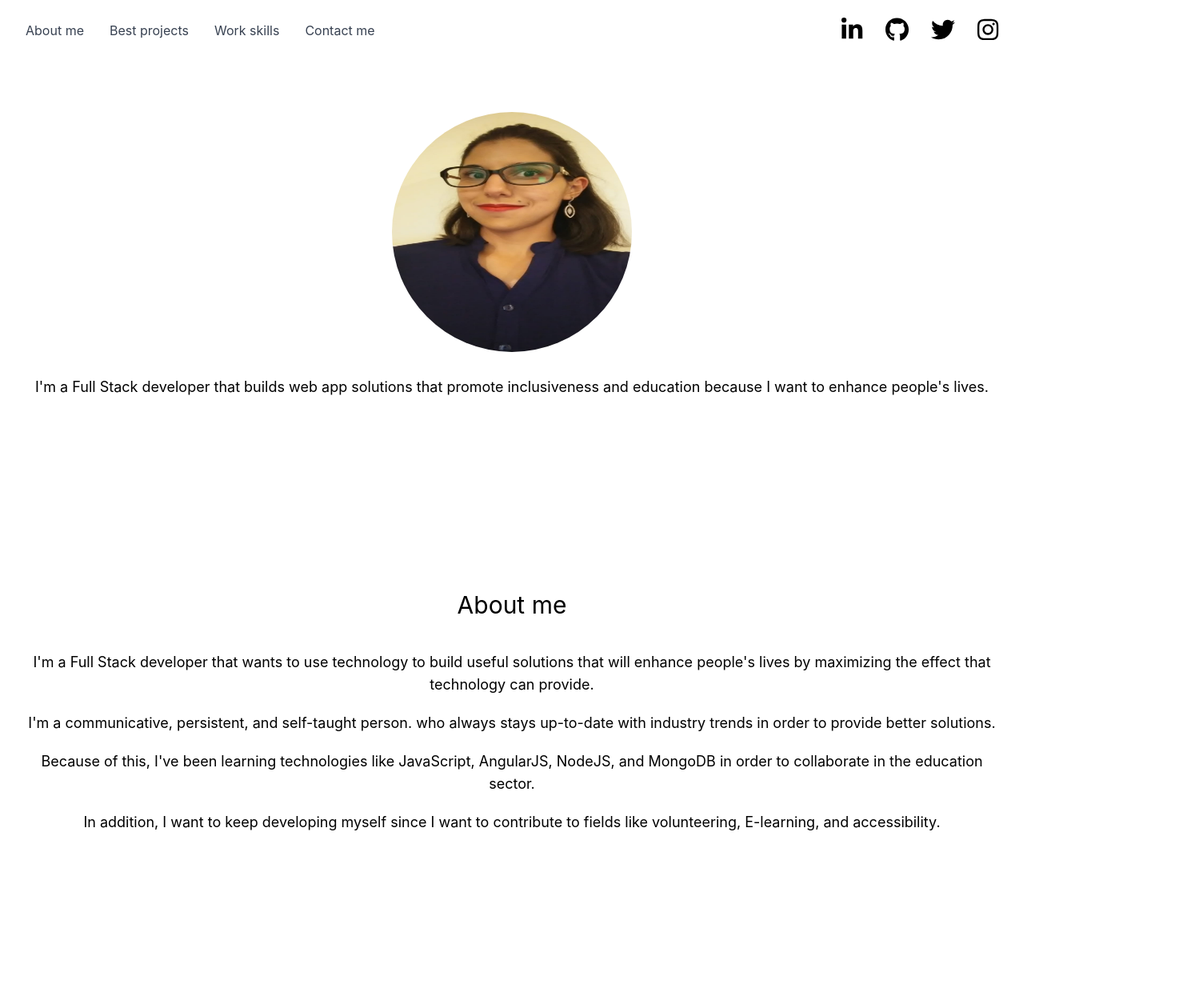
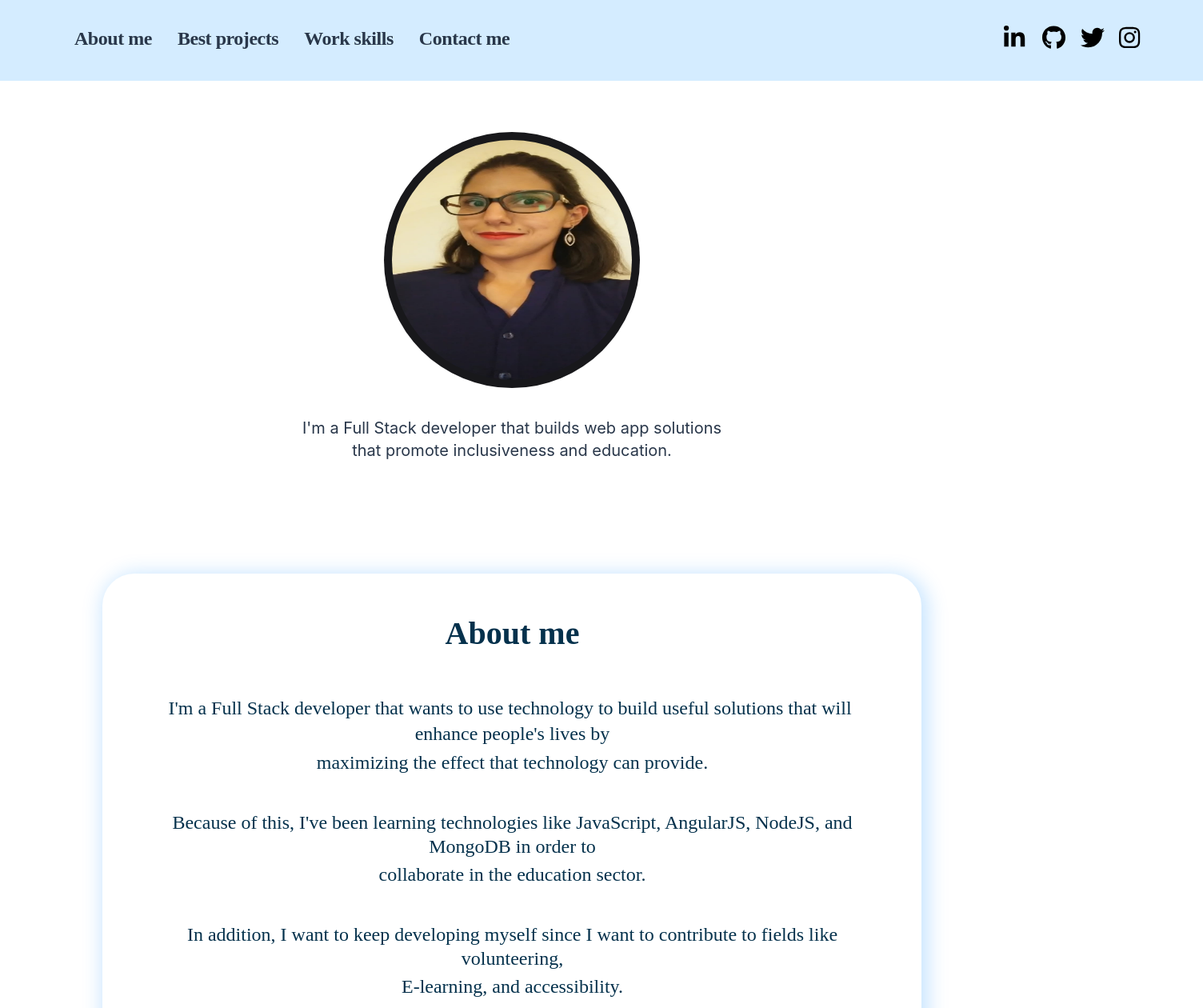
Before and after one commit to BarbDMC/BarbDMC, a Next.js app: page / in a window 1280 px wide. Shown: the top 1260 px of the page at 80% size, 1504 px wide, since content can reach past the window. Built offline with nearby package versions, Linux system fonts and the light colour scheme.

Commit message:
Navbar and About styles implemented

```diff
--- a/components/About/AboutMe.js
+++ b/components/About/AboutMe.js
@@ -2,30 +2,26 @@ import React from 'react';
 
 const AboutMe = () => {
   return (
-    <section id='about' className='sm:pt-60 pt-40 pb-40 text-center'>
-      <h2 className='text-3xl pb-10'>About me</h2>
+    <section id='about'
+      className={`mx-32 my-[140px] shadow-[4px_4px_25px_4px_rgba(26,146,255,0.25)] bg-white flex justify-start items-stretch flex-col grow-0 shrink-0 basis-auto pl-[53px] pr-[52px] pt-[45px] pb-[41px] rounded-br-[40px] rounded-t-[40px] rounded-bl-[40px]`}
+    >
+      <p className={`[font-family:Signika_Negative] text-[40px] font-bold text-center text-[rgba(4,49,76,1)] grow-0 shrink-0 basis-auto`}>About me</p>
+      <div className={`[font-family:Nunito] text-2xl font-normal text-center leading-10 text-[rgba(4,49,76,1)] grow-0 shrink-0 basis-auto mt-[47px]`}>
+        <p className={`leading-8 whitespace-break-spaces`}>
+          I&apos;m a Full Stack developer that wants to use technology to build useful solutions that will enhance people&apos;s lives by
+        </p>
+        <p className='mb-10'>maximizing the effect that technology can provide.</p>
 
-      <p className='leading-8 md:text-lg text-sm pl-6 pr-6 pb-5 text-justify md:text-center'>
-        I&apos;m a Full Stack developer that wants to use technology to build useful
-        solutions that will enhance people&apos;s lives by maximizing the effect that
-        technology can provide.
-      </p>
+        <p className={`leading-[30px]`}>
+          Because of this, I&apos;ve been learning technologies like JavaScript, AngularJS, NodeJS, and MongoDB in order to
+        </p>
+        <p className='mb-10'>collaborate in the education sector.</p>
 
-      <p className='leading-8 md:text-lg text-sm pl-6 pr-6 pb-5 text-justify md:text-center'>
-        I&apos;m a communicative, persistent, and self-taught person.
-        who always stays up-to-date with industry trends in order
-        to provide better solutions.
-      </p>
-
-      <p className='leading-8 md:text-lg text-sm pl-6 pr-6 pb-5 text-justify md:text-center'>
-        Because of this, I&apos;ve been learning technologies like JavaScript, AngularJS,
-        NodeJS, and MongoDB in order to collaborate in the education sector.
-      </p>
-
-      <p className='leading-8 md:text-lg text-sm pl-6 pr-6 text-justify md:text-center'>
-        In addition, I want to keep developing myself since I want to contribute to fields
-        like volunteering, E-learning, and accessibility.
-      </p>
+        <p className={`leading-[30px]`}>
+          In addition, I want to keep developing myself since I want to contribute to fields like volunteering,
+        </p>
+        <p  className='mb-10'> E-learning, and accessibility.</p>
+      </div>
     </section>
   )
 }
--- a/components/Hero/Hero.js
+++ b/components/Hero/Hero.js
@@ -3,14 +3,19 @@ import Image from 'next/image';
 
 const Hero = () => {
   return (
-    <div className="text-center sm:pt-16 pt-20">
-      <Image className='rounded-full' src="/assets/images/avatar.jpeg" alt="Barbara's profile image" width={300} height={300}  />
+    <div className="flex flex-col items-center text-center pt-20 sm:pt-16">
+    <div className='w-80 h-80 bg-zinc-900 rounded-full flex justify-center items-center overflow-hidden mb-4'>
+      <Image className='rounded-full' src="/assets/images/avatar.jpeg" alt="Barbara's profile image" width={300} height={300} />
+    </div>
 
-      <p className="mt-6 md:text-lg md:text-center leading-8 text-sm pl-6 pr-6 text-justify">
-        I&apos;m a Full Stack developer that builds web app solutions that promote
-        inclusiveness and education because I want to enhance people&apos;s lives.
+    <div className="w-full px-4 mt-5">
+      <p className="font-signika-negative text-xl font-ligth text-[rgba(41,55,74,1)] max-w-[567px] mx-auto">
+        I&apos;m a Full Stack developer that builds web app solutions
+        <br />
+        that promote inclusiveness and education.
       </p>
     </div>
+  </div>
 
   )
 }
--- a/components/Navbar/Navbar.js
+++ b/components/Navbar/Navbar.js
@@ -13,21 +13,21 @@ const Navbar = () => {
   }
 
   return (
-    <nav className="bg-white border-gray-200 px-2 sm:px-4 py-2.5 rounded dark:bg-gray-900">
-      <div className="container flex flex-wrap items-center justify-between mx-auto">
+    <nav className="bg-[rgba(212,236,255,1)] flex justify-between items-start flex-row gap-2 min-w-[1504px] h-[101px] box-border pl-[93px] pr-[73px] pt-8">
+      <div className="flex justify-start items-start flex-row gap-[38px] grow-0 shrink-0 basis-auto">
 
         <button onClick={handleOpenNavbar} type="button" className="inline-flex items-center p-2 ml-3 text-sm text-gray-500 rounded-lg md:hidden hover:bg-gray-100 focus:outline-none focus:ring-2 focus:ring-gray-200 dark:text-gray-400 dark:hover:bg-gray-700 dark:focus:ring-gray-600">
           <span className="sr-only">Open main menu</span>
           <svg className="w-6 h-6" aria-hidden="true" fill="currentColor" viewBox="0 0 20 20" xmlns="http://www.w3.org/2000/svg"><path fillRule="evenodd" d="M3 5a1 1 0 011-1h12a1 1 0 110 2H4a1 1 0 01-1-1zM3 10a1 1 0 011-1h12a1 1 0 110 2H4a1 1 0 01-1-1zM3 15a1 1 0 011-1h12a1 1 0 110 2H4a1 1 0 01-1-1z" clipRule="evenodd"></path></svg>
         </button>
 
-        <div className={"w-full md:block md:w-auto" + (isOPen ? ' block' : ' hidden')} id="navbar-default">
-          <ul className="flex flex-col p-4 mt-4 border md:flex-row md:space-x-8 md:mt-0 md:border-0">
+        <div className={"grow-0 shrink-0 basis-auto pb-[5px] md:block md:w-auto" + (isOPen ? ' block' : ' hidden')} id="navbar-default">
+          <ul className="flex flex-col border md:flex-row md:space-x-8 md:mt-0 md:border-0">
             {
                 navbarInfo.map(({url, title}) => (
                   <li key={title}>
                     <Link href={url} passHref>
-                      <a className='block py-2 pl-3 pr-4 text-gray-700 rounded  md:border-0 md:p-0'>{title}</a >
+                      <a className='[font-family:Signika_Negative] text-2xl font-bold tracking-[-0.46px] text-[rgba(41,55,74,1)]  md:border-0 md:p-0'>{title}</a >
                     </Link>
                   </li>
                 ))
@@ -35,8 +35,8 @@ const Navbar = () => {
           </ul>
         </div>
 
+      </div>
         <SocialMediaList />
-      </div>
     </nav>
   )
 }
--- a/components/socialMediaList/socialMediaList.js
+++ b/components/socialMediaList/socialMediaList.js
@@ -6,12 +6,12 @@ import {FontAwesomeIcon} from "@fortawesome/react-fontawesome";
 
 const socialMediaList = () => {
   return (
-    <ul className='flex items-center'>
+    <ul className='flex justify-start items-start flex-row grow-0 shrink-0 basis-auto'>
       {
         socialMediaIcons.map(({iconClass, url}) => (
           <li key={iconClass}>
             <Link href={url} passHref>
-              <a className='sm:py-2 sm:pl-3 sm:pr-4 pl-1 pr-1' target="_blank">
+              <a className='w-8 h-8 text-[rgba(41,55,74,1)] flex grow-0 shrink-0 basis-auto ml-4' target="_blank">
                 <FontAwesomeIcon icon={iconClass} style={{ fontSize: 30, color: 'black' }}/>
               </a>
             </Link>
```
